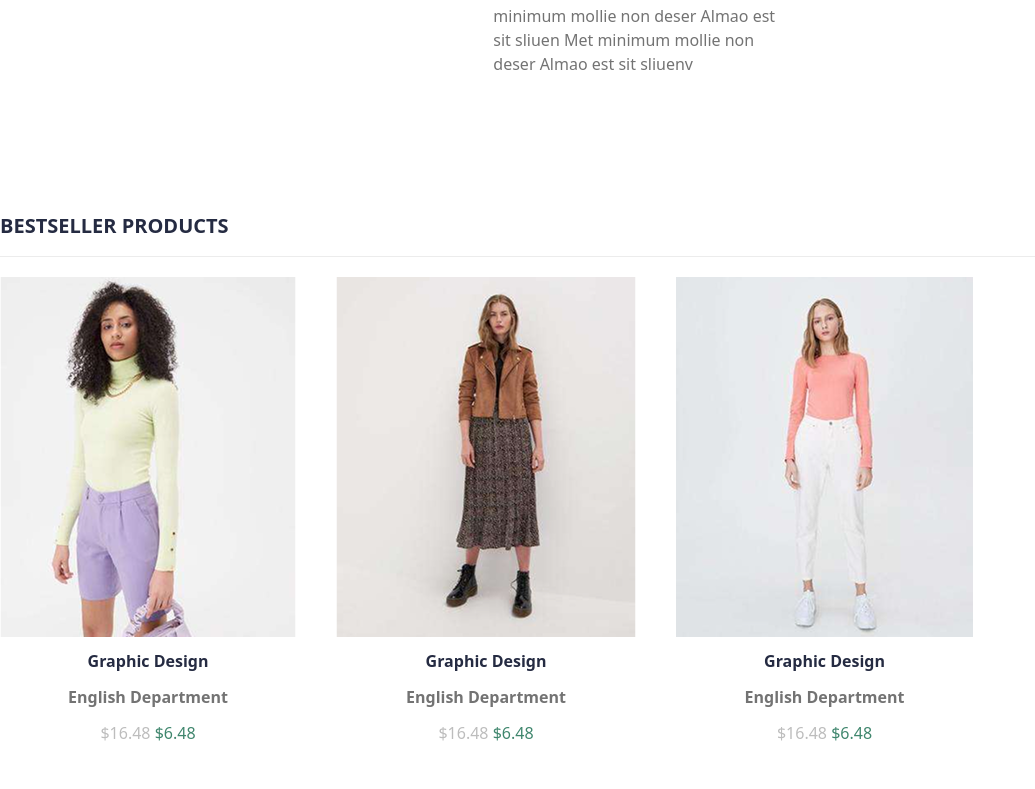
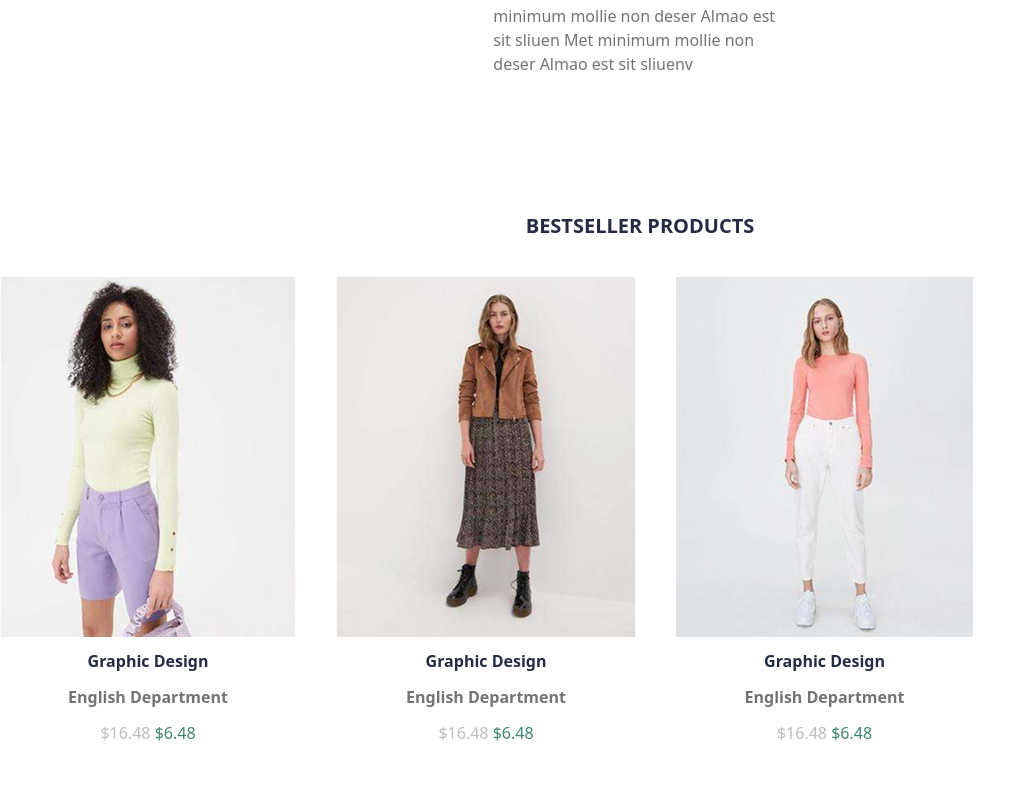
Before and after one commit to gokce-tezel-avsar/E-Ticaret, a React (Vite) app: page /productDetail in a window 1280 px wide. Shown: the part 1571-2360 px from the top of the page, without its empty margins (0-1035 px from the left). Built offline with nearby package versions, Linux system fonts and the light colour scheme.

Commit message:
homepage güncellendi

```diff
--- a/src/components/BestSellerProducts.jsx
+++ b/src/components/BestSellerProducts.jsx
@@ -4,8 +4,8 @@ import {products} from "../data.js"
 
 function BestSellerProducts() {
   return (
-    <div className='flex flex-col w-fullbg-[#fafafa] py-20'>
-      <h2 className='text-[#252b42] font-bold text-xl my-4 '>BESTSELLER PRODUCTS</h2>
+    <div className='flex flex-col w-fullbg-[#fafafa] py-20 items-center '>
+      <h2 className='text-[#252b42] font-bold text-center sm:text-left text-xl my-4 '>BESTSELLER PRODUCTS</h2>
       <hr className='text-[#ececec]'/>
 
       <div className='flex flex-col sm:flex-row gap-10 sm:flex-wrap'>
--- a/src/components/Hero.jsx
+++ b/src/components/Hero.jsx
@@ -4,6 +4,7 @@ import heropic from "../assets/hero/heropic.png"
 
 function Hero() {
   return (
+    <div className='flex w-full items-center justify-center'>
         <div className='w-[388px] h-[902px] sm:h-[620px] sm:w-[1292px] rounded-xl bg-linear-to-r from-[#96e9fb] to-[#aaecd7] flex flex-col  sm:flex-row sm:items-center relative my-10'>
                         <div className='flex flex-col items-center p-10 pt-20 gap-4 sm:text-left sm:items-start sm:ml-20 '>
                          <p className="text-[#2a7cc7] font-medium mb-2">SUMMER 2020</p>
@@ -16,15 +17,15 @@ function Hero() {
                         </button>
                         </div>
                 <div className='flex'>
-                   <img src={heromobil} alt="" className='flex sm:hidden'/>
+                   <img src={heromobil} alt="" className='flex sm:hidden absolute bottom-0'/>
                      <img
                     src={heropic}
                     alt="Hero Pic"
-                    className="hidden sm:block absolute top-0 translate-x-20"
+                    className="hidden sm:block absolute top-0 translate-x-10"
                     />
                 </div>
      </div>
-
+     </div>
   )
 }
 
--- a/src/components/ProductCard.jsx
+++ b/src/components/ProductCard.jsx
@@ -42,7 +42,7 @@ function ProductCard() {
           <img src={product.image} />
           <h3 className='text-[#252b42] font-bold'>{product.category}</h3>
           <p className='text-[#737373] font-bold'>{product.name}</p>
-          <p className='text-[#bdbdbd]'> {product.price} <span className='text-[#3f866d]'>{product.discountPrice}</span></p>
+          <p className='text-[#bdbdbd]'>{product.price} <span className='text-[#3f866d]'>{product.discountPrice}</span></p>
           </div>
     ))}
 
--- a/src/components/TopProducts.jsx
+++ b/src/components/TopProducts.jsx
@@ -5,9 +5,9 @@ import top3 from "../assets/topProducts/top3.jpg";
 
 function TopProducts() {
   return (
-  <div className="flex flex-col sm:flex-row items-center sm:justify-center sm:h-auto gap-10 px-10 object-center">
+  <div className="flex flex-col  sm:flex-row items-center sm:justify-center sm:h-auto gap-10 px-10 object-center">
 
-      <div className="sm:h-[600px] w-1/3 relative">
+      <div className="sm:h-[600px] sm:w-1/3 relative">
                 <img
                   src={top1}
                   alt="top1"
--- a/src/layouts/PageContent.jsx
+++ /dev/null
@@ -1,27 +0,0 @@
-import React from 'react'
-
-import Brands from '../components/Brands'
-import BestSellerProducts from '../components/BestSellerProducts'
-import FeaturedProduct from '../components/FeaturedProduct'
-import Services from '../components/Services'
-import TopProducts from '../components/TopProducts'
-import FeaturedPost from '../components/FeaturedPost'
-
-
-function PageContent() {
-
-  return (
-    <div>
-     <Brands/>
-     <TopProducts/>
-     <BestSellerProducts/>
-     <FeaturedProduct/>
-     <Services/>
-     <FeaturedPost/>
-
-
-    </div>
-  )
-}
-
-export default PageContent
--- a/src/pages/HomePage.jsx
+++ b/src/pages/HomePage.jsx
@@ -10,7 +10,12 @@ function HomePage() {
     <div className="flex flex-col items-center bg-white w-full ">
       <Header/>
       <Hero/>
-      <PageContent/>
+      <Brands/>
+     <TopProducts/>
+     <BestSellerProducts/>
+     <FeaturedProduct/>
+     <Services/>
+     <FeaturedPost/>
       <Footer/>
     </div>
 
```
